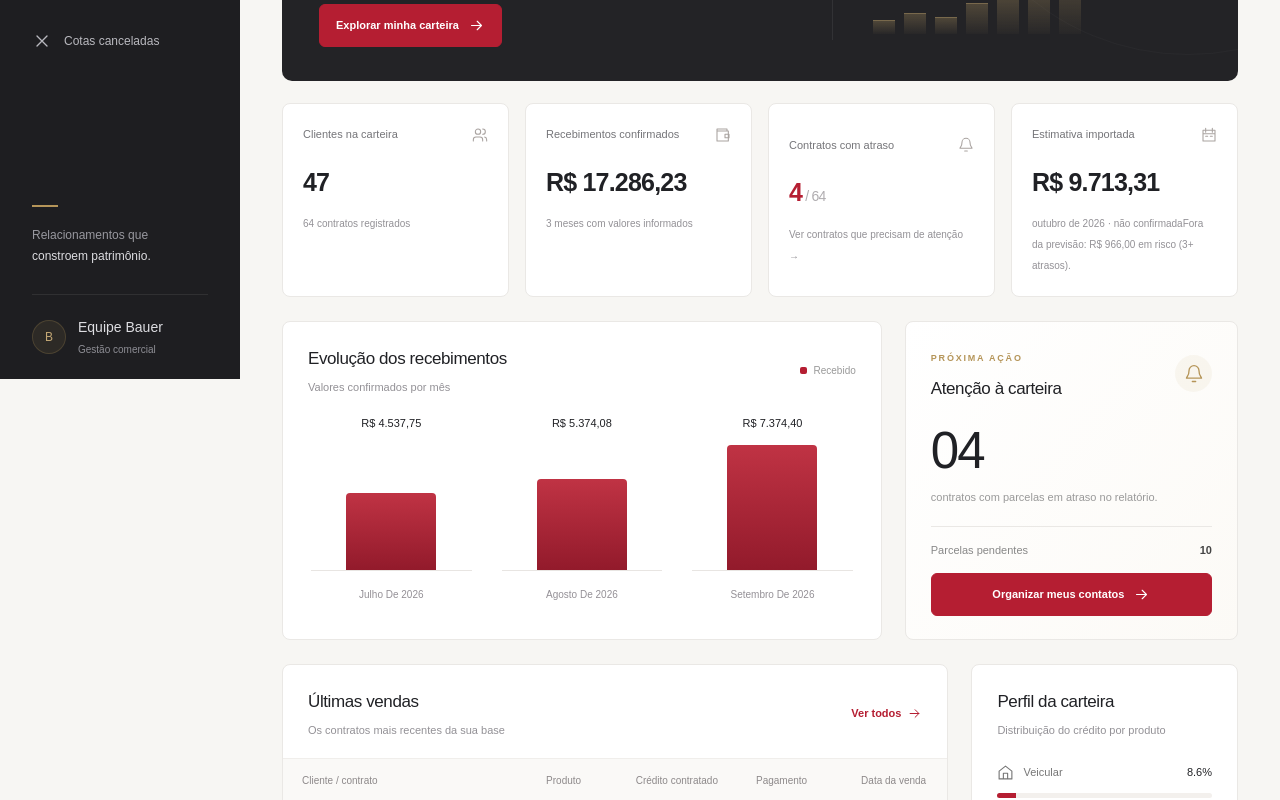
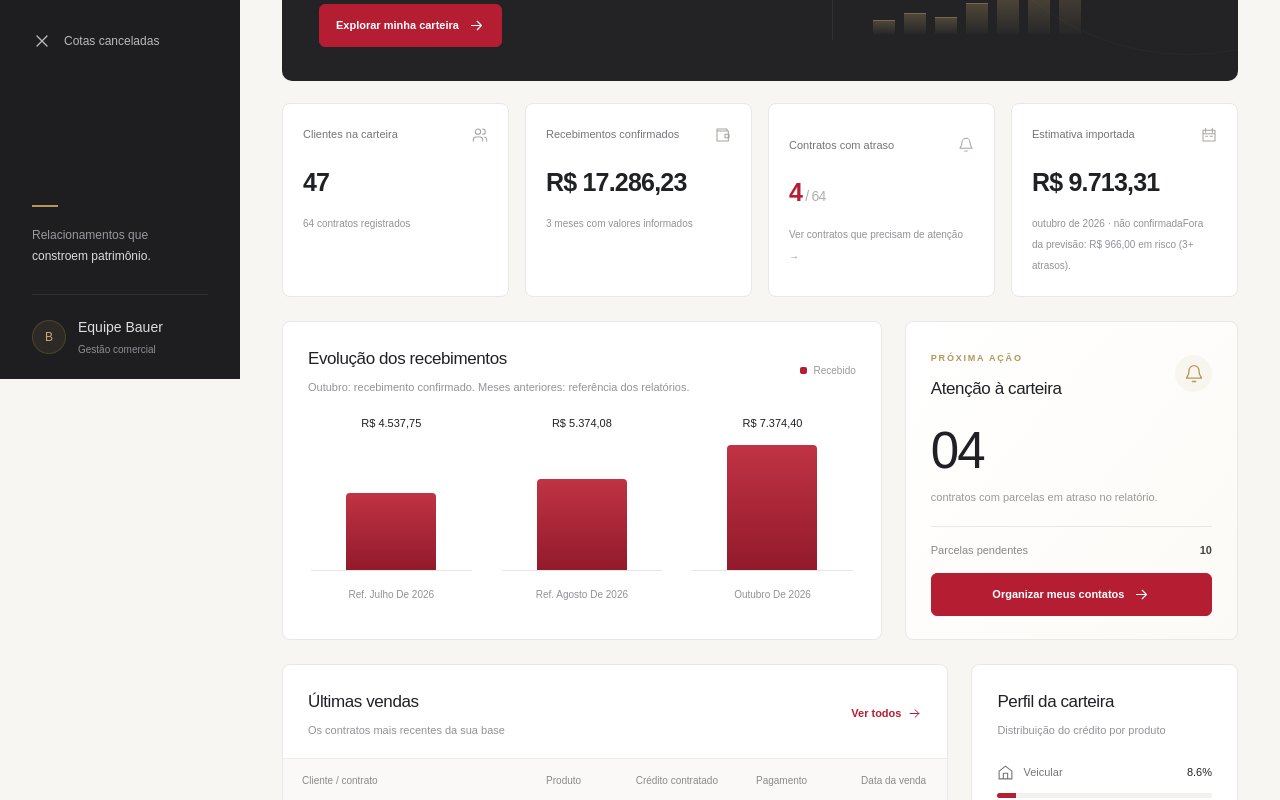
Before and after one commit to bauerenati-stack/carteira-clientes, a Next.js app: page / in a window 1280 px wide. Shown: the part 421-1221 px from the top of the page. Built offline with nearby package versions, Linux system fonts and the light colour scheme.

Commit message:
Distingue mês recebido da competência no painel financeiro

```diff
--- a/app/page.tsx
+++ b/app/page.tsx
@@ -31,6 +31,7 @@ interface Cliente {
   ultimo_pagamento?: { competencia: string; vencimento: string; status: string; parcelas_atrasadas_diluidas: number; regra_comissao: string; comissao_recebimento_previsto: string; comissao_status: string };
 }
 interface Mes {
+  mes_recebimento_confirmado?: string;
   mes: number;
   ano: number;
   projecao: number;
@@ -75,6 +76,7 @@ const month = (y: number, m: number) =>
     month: "long",
     year: "numeric",
   });
+const recebimentoLabel = (m: Mes) => m.mes_recebimento_confirmado ? month(Number(m.mes_recebimento_confirmado.slice(0,4)), Number(m.mes_recebimento_confirmado.slice(5))) : "Ref. " + month(m.ano, m.mes);
 const initials = (name: string) =>
   name
     .split(" ")
@@ -590,7 +592,7 @@ export default function Home() {
                       <div className="panel-heading">
                         <div>
                           <h2>Evolução dos recebimentos</h2>
-                          <p>Valores confirmados por mês</p>
+                          <p>Outubro: recebimento confirmado. Meses anteriores: referência dos relatórios.</p>
                         </div>
                         <span className="legend">
                           <i /> Recebido
@@ -607,7 +609,7 @@ export default function Home() {
                                 }}
                               />
                             </div>
-                            <span>{month(m.ano, m.mes)}</span>
+                            <span>{recebimentoLabel(m)}</span>
                           </div>
                         ))}
                       </div>
@@ -826,7 +828,7 @@ export default function Home() {
                       </span>
                       <strong>{money(received)}</strong>
                       <p>
-                        {closed.map((m) => month(m.ano, m.mes)).join(" · ")}
+                        {closed.map((m) => recebimentoLabel(m)).join(" · ")}
                       </p>
                     </section>
                     <section className="panel financial gold">
@@ -859,6 +861,7 @@ export default function Home() {
                         <thead>
                           <tr>
                             <th>Competência</th>
+                            <th>Recebimento confirmado</th>
                             <th>Projeção do relatório</th>
                             <th>Recebido</th>
                             <th>Diferença</th>
@@ -871,6 +874,7 @@ export default function Home() {
                               <td className="capitalize">
                                 {month(m.ano, m.mes)}
                               </td>
+                              <td>{m.mes_recebimento_confirmado ? recebimentoLabel(m) : "Mês não informado"}</td>
                               <td>{money(m.projecao)}</td>
                               <td className="numeric">
                                 {m.recebido === null
--- a/public/analise_corrigida.json
+++ b/public/analise_corrigida.json
@@ -21,7 +21,8 @@
       "ano": 2026,
       "projecao": 10692.221877080003,
       "recebido": 7374.4,
-      "diferenca": -3317.821877080003
+      "diferenca": -3317.821877080003,
+      "mes_recebimento_confirmado": "2026-10"
     },
     {
       "mes": 10,
```
